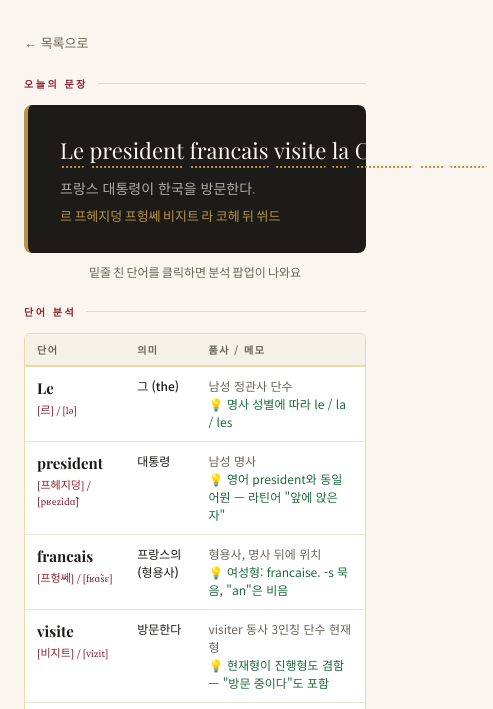
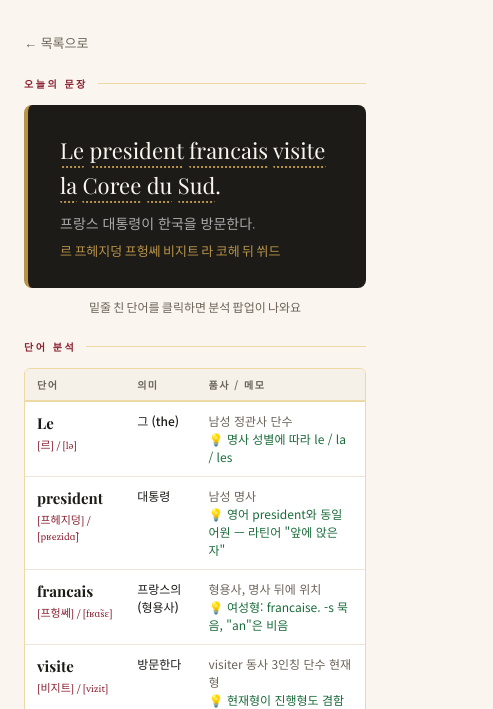
Before and after one commit to 98eddie/apprendre-francais, a plain HTML site: page lessons/president.html in a window 390 px wide. Shown: the part 135-844 px from the top of the page, 493 px wide, since content can reach past the window. Drawn offline with nearby package versions, Linux system fonts and the light colour scheme.

Commit message:
Fix mobile text overflow in president.html

```diff
--- a/lessons/president.html
+++ b/lessons/president.html
@@ -52,7 +52,7 @@
     margin-bottom: 10px;
     border-left: 4px solid var(--gold);
   }
-  .sentence-fr {
+  .sentence-fr { overflow-wrap: break-word; word-break: break-word;
     font-family: 'Playfair Display', serif;
     font-size: 22px;
     color: var(--cream);
@@ -190,7 +190,7 @@
   <div class="section-label">오늘의 문장</div>
   <div class="sentence-card">
     <div class="sentence-fr">
-      <span class="word" data-key="Le">Le</span>&nbsp;<span class="word" data-key="president">president</span>&nbsp;<span class="word" data-key="francais">francais</span>&nbsp;<span class="word" data-key="visite">visite</span>&nbsp;<span class="word" data-key="la">la</span>&nbsp;<span class="word" data-key="Coree">Coree</span>&nbsp;<span class="word" data-key="du">du</span>&nbsp;<span class="word" data-key="Sud">Sud</span>.
+      <span class="word" data-key="Le">Le</span> <span class="word" data-key="president">president</span> <span class="word" data-key="francais">francais</span> <span class="word" data-key="visite">visite</span> <span class="word" data-key="la">la</span> <span class="word" data-key="Coree">Coree</span> <span class="word" data-key="du">du</span> <span class="word" data-key="Sud">Sud</span>.
     </div>
     <div class="sentence-kr">프랑스 대통령이 한국을 방문한다.</div>
     <div class="sentence-pron">르 프헤지덩 프헝쎄 비지트 라 코헤 뒤 쒸드</div>
```
